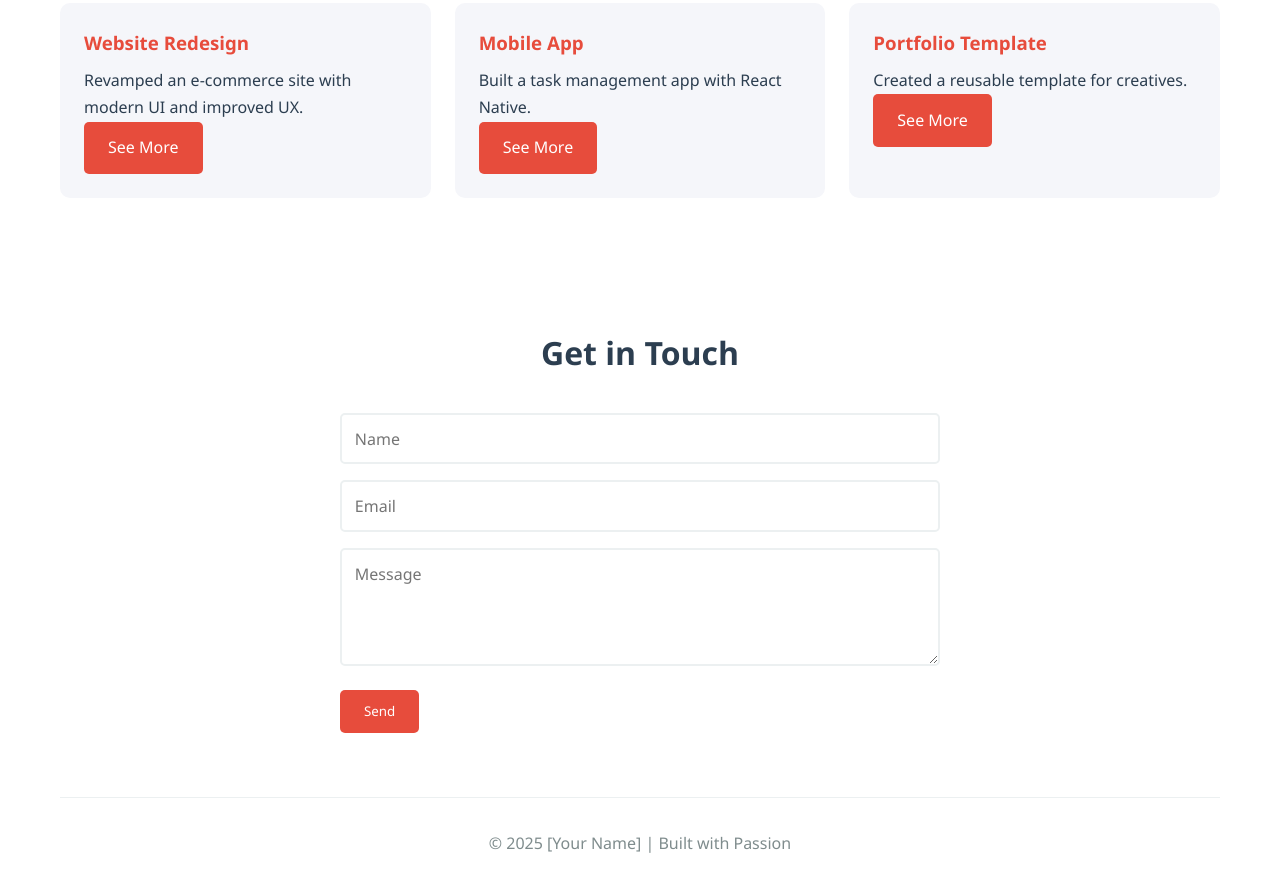
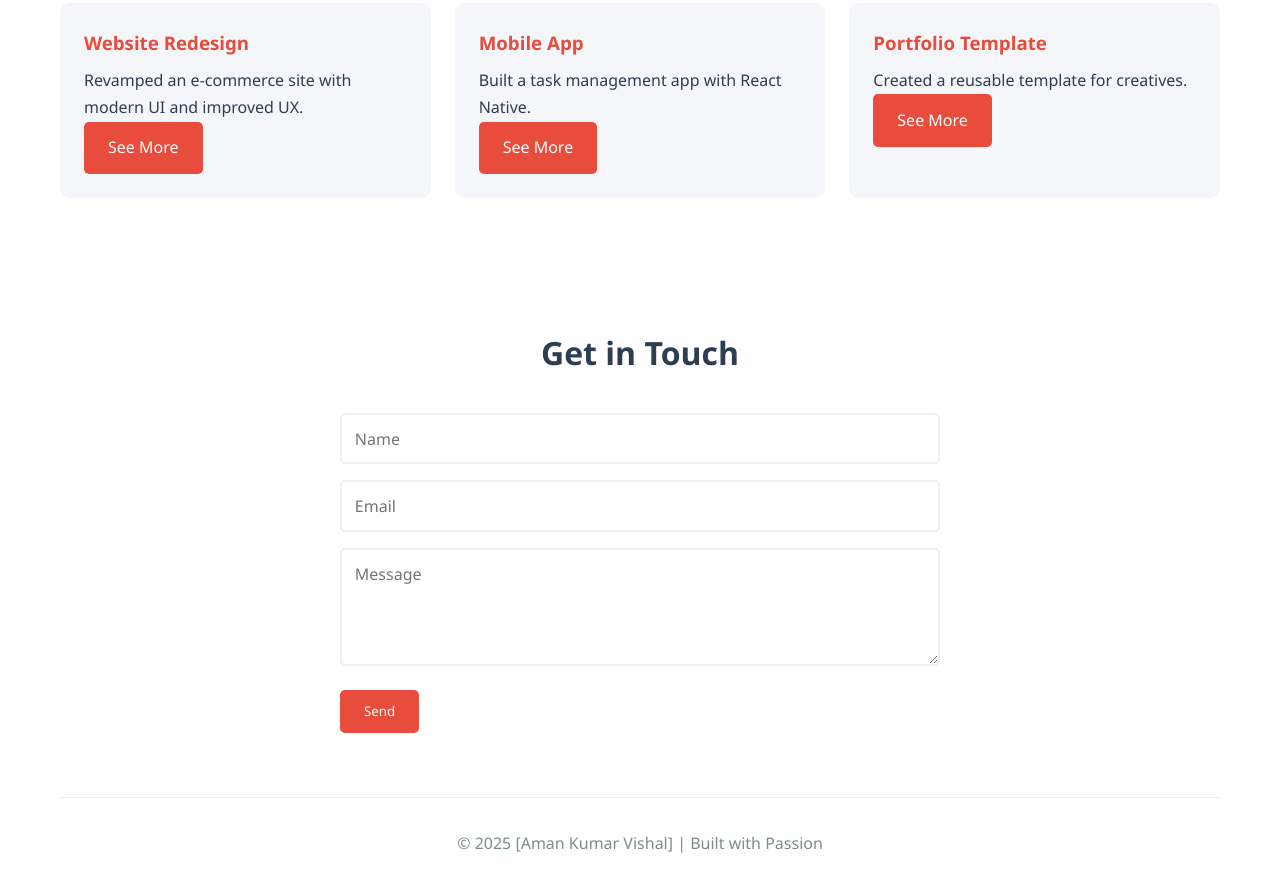
Before and after one commit to amankumarvishal/X-Ai, a plain HTML site: page index.html in a window 1280 px wide. Shown: the part 483-1372 px from the top of the page. Drawn offline with Linux system fonts and the light colour scheme.

Commit message:
Update index.html

```diff
--- a/index.html
+++ b/index.html
@@ -56,7 +56,7 @@
     </main>
 
     <footer>
-        <p>© 2025 [Your Name] | Built with Passion</p>
+        <p>© 2025 [Aman Kumar Vishal] | Built with Passion</p>
     </footer>
 
     <script>
```
